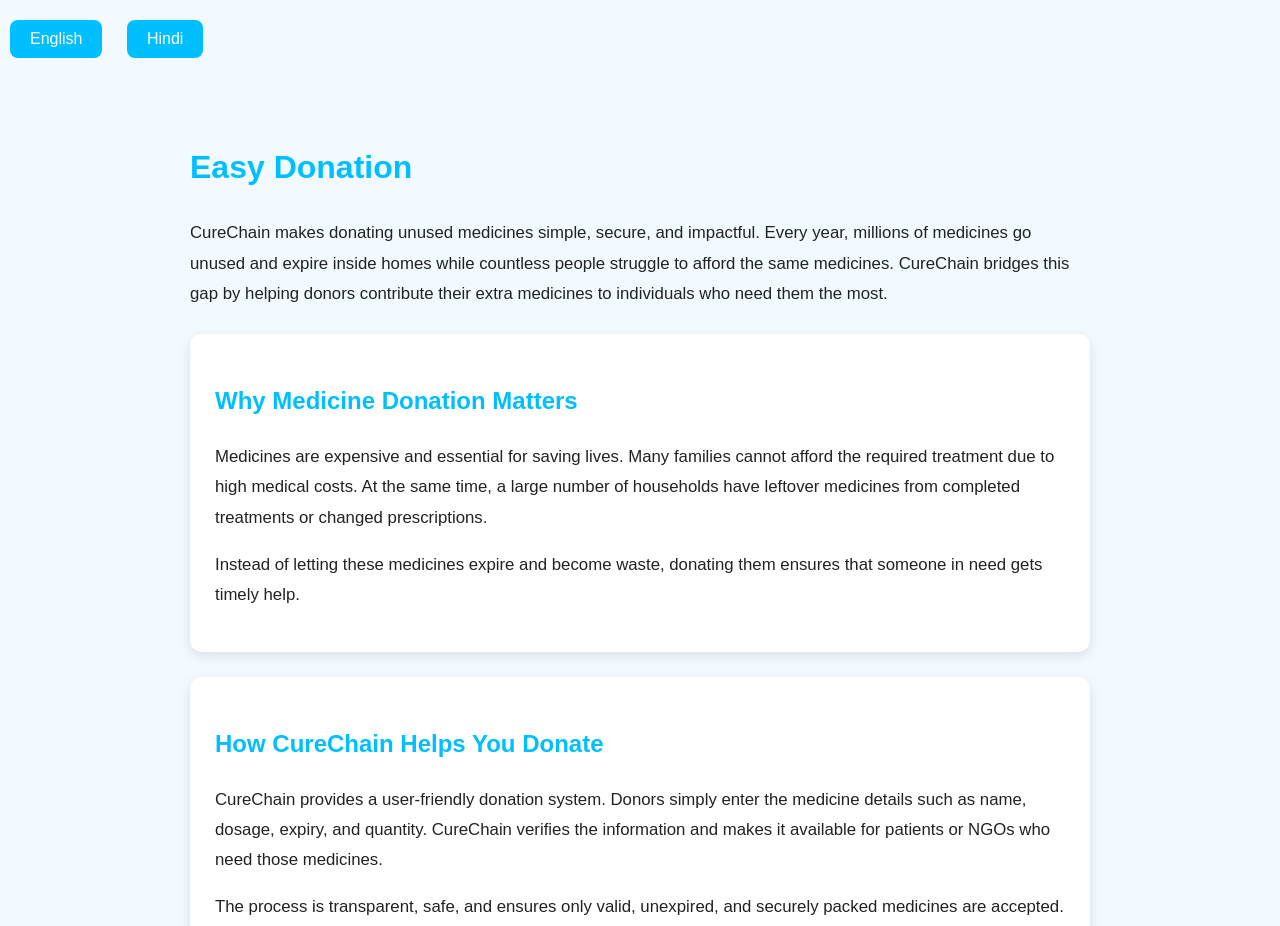
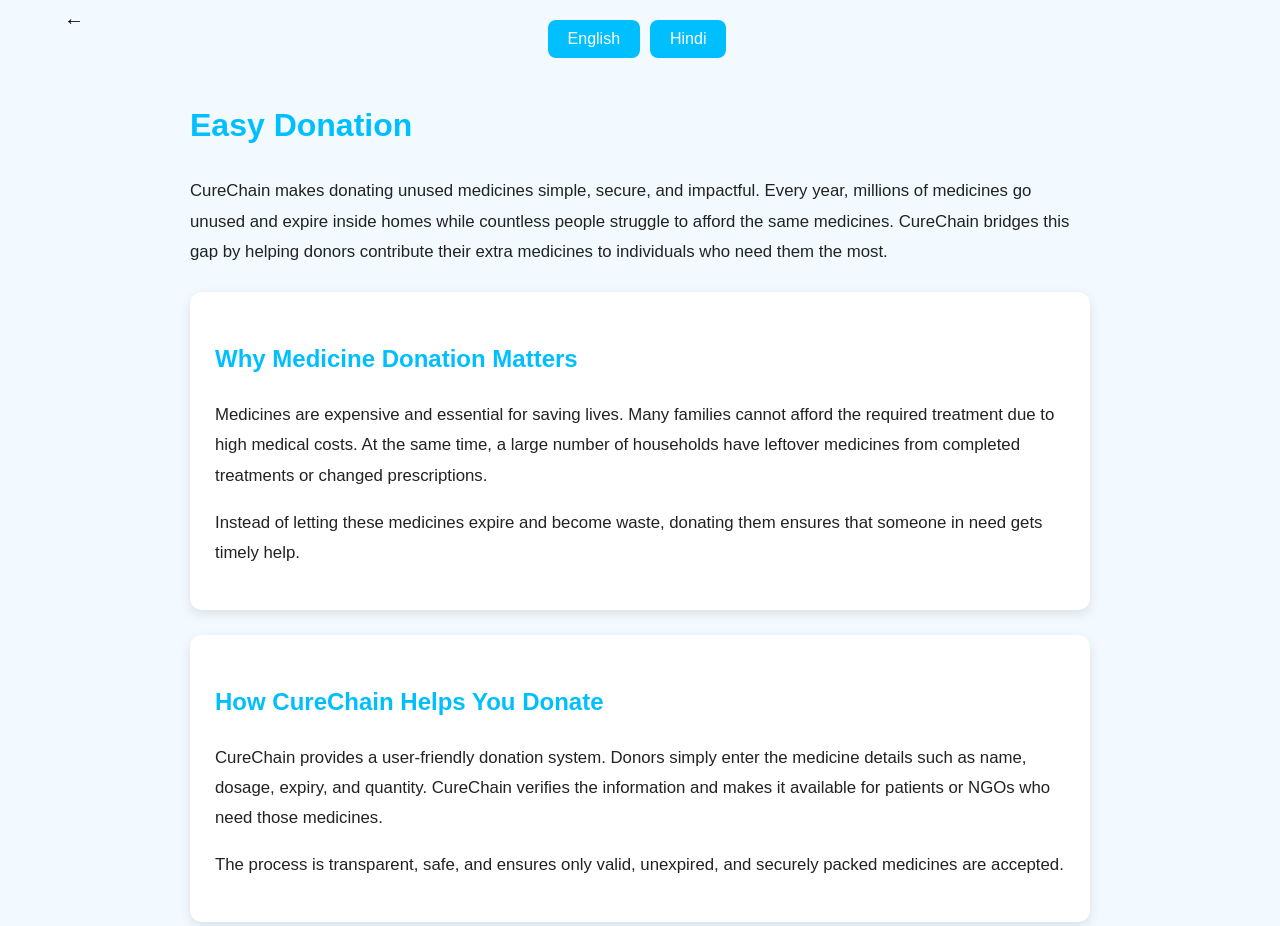
Before and after one commit to rathodayush/Cure_Chain, a plain HTML site: page work1.html in a window 1280 px wide. Shown: the top 926 px of the page. Drawn offline with Linux system fonts and the light colour scheme.

```diff
--- a/work1.html
+++ b/work1.html
@@ -44,15 +44,24 @@
         border-radius:8px;
         font-size:1rem;
         cursor:pointer;
+        position: absolute;
+        left: 50%;
     }
 </style>
 </head>
 
 <body>
 
+   <b><div onclick="window.location.href='index.html'" style="cursor:pointer; padding-left: 5%; padding-top: 3%; size: 10px; display: inline; font-size: 20px;" >←</div></b>
+
+
 <!-- LANGUAGE BUTTONS -->
-<button onclick="showEnglish()" class="lang-btn">English</button>
+
+<button onclick="showEnglish()" class="lang-btn" style="position: absolute;
+        left: 42%;">English</button>
+
 <button onclick="showHindi()" class="lang-btn">Hindi</button>
+
 
 
 <!-- ===================== ENGLISH CONTENT ===================== -->
```
Also changed, not shown: index.html (+1 -1 lines).
